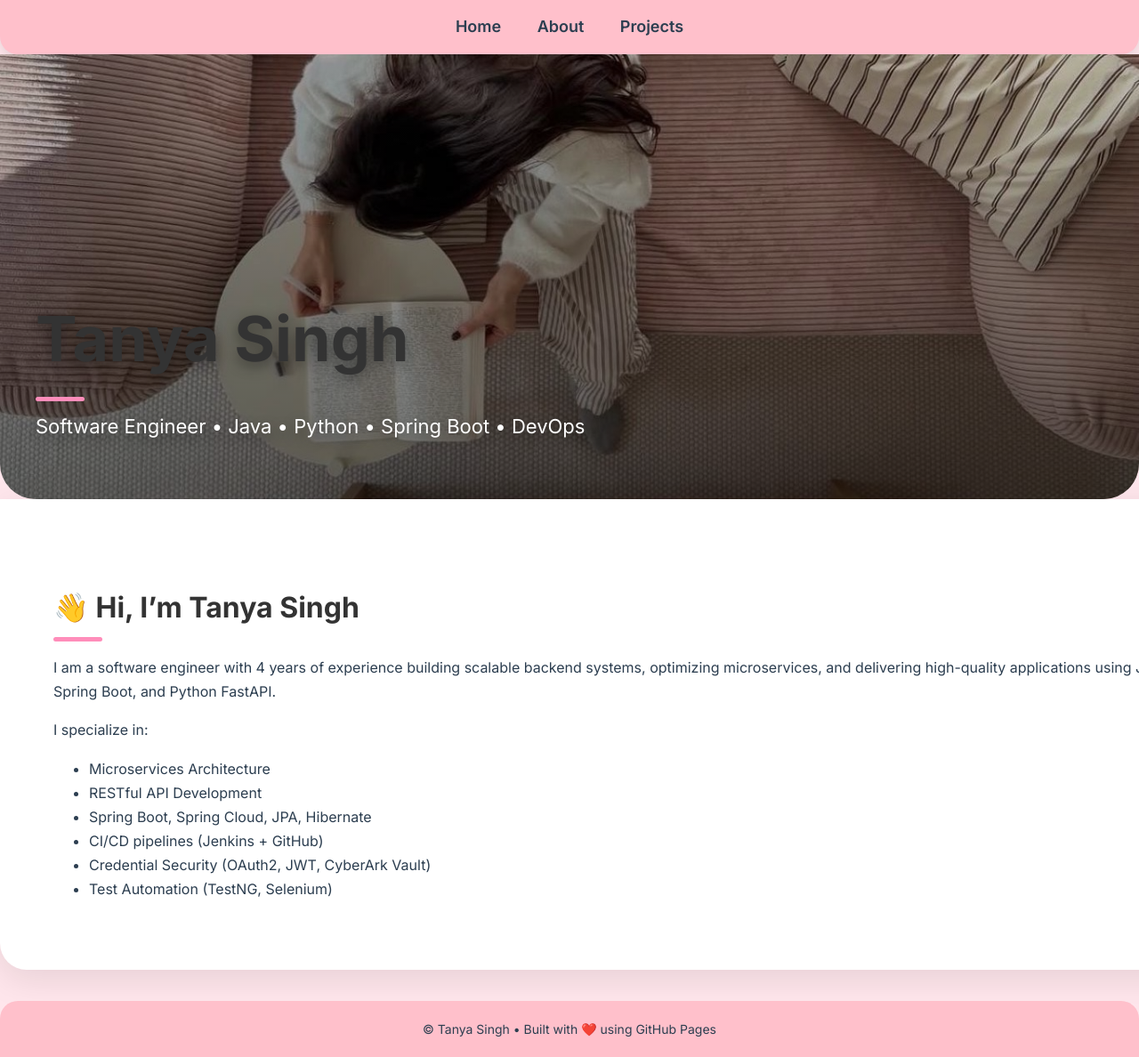
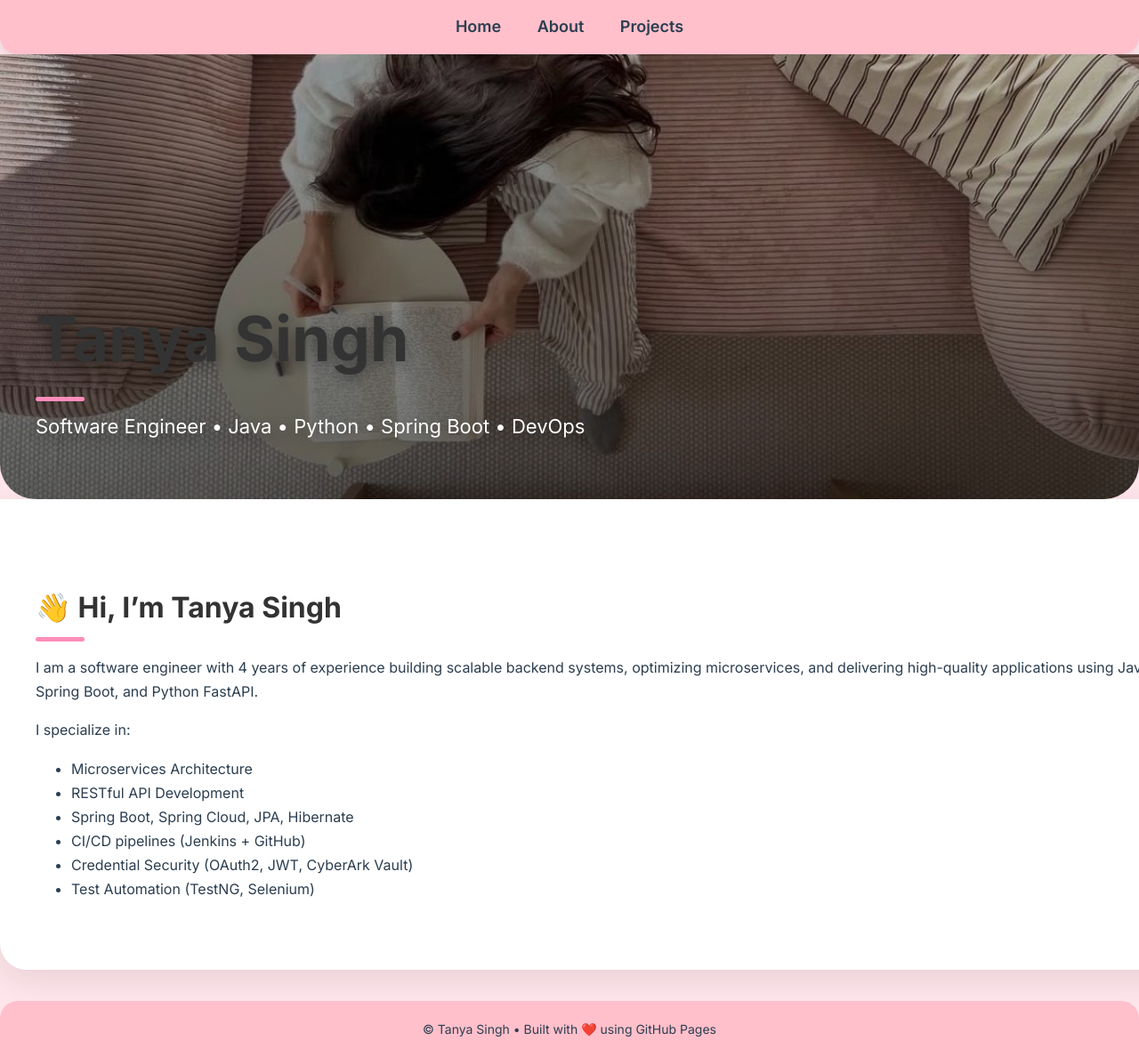
Before and after one commit to Tanya683/Tanya683.github.io, a Jekyll site: the page built from index.md, in a window 1280 px wide. Shown: the whole page at 89% size. Built offline with Jekyll 4.4.1, drawn with Linux system fonts in a browser that asks for light colours.

Commit message:
Modify styles for hero background and page content
Adjusted padding and added a max-width for page layout.

```diff
--- a/assets/style.css
+++ b/assets/style.css
@@ -57,10 +57,11 @@ nav a:hover {
 .hero-bg {
   width: 100%;
   height: 100%;
-  object-fit: cover;      /* fill full width */
+  object-fit: cover;
   object-position: center;
-  display: block;
+  transform: rotate(0deg); /* force correct orientation */
 }
+
 
 /* DARK OVERLAY FOR TEXT VISIBILITY */
 .hero-overlay {
@@ -99,11 +100,17 @@ nav a:hover {
 .page-content {
   width: 100%;
   margin: 0;
-  padding: 60px;
+  padding: 60px 40px;
   background: white;
-  border-radius: 0 0 30px 30px; /* smooth bottom */
+  border-radius: 0 0 30px 30px;
   box-shadow: 0 10px 40px rgba(0,0,0,0.1);
 }
+
+.page-inner {
+  max-width: 900px;
+  margin: auto;
+}
+
 
 /* -----------------------------
    HEADINGS
```
